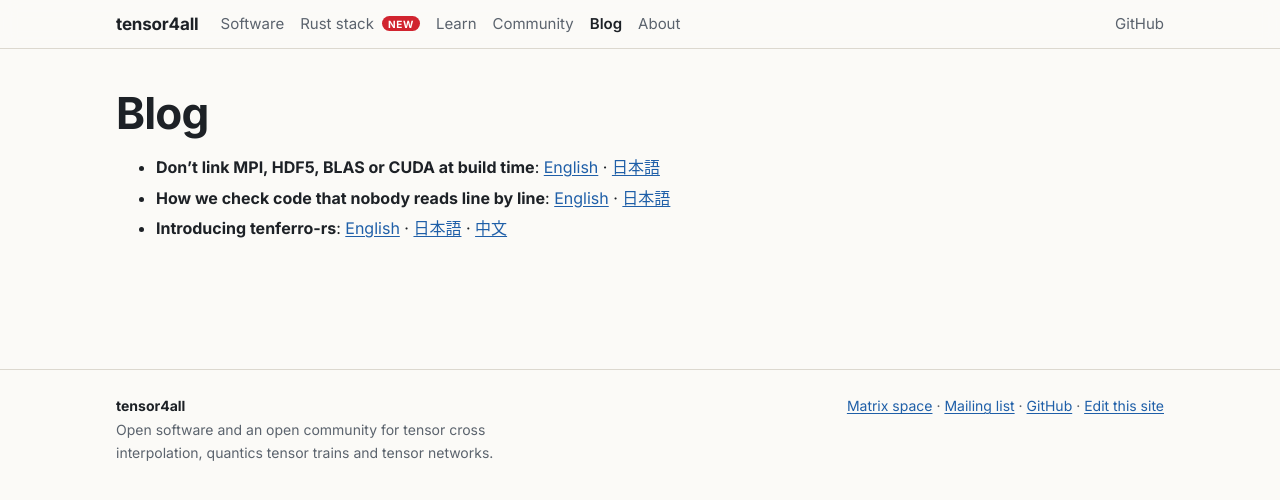
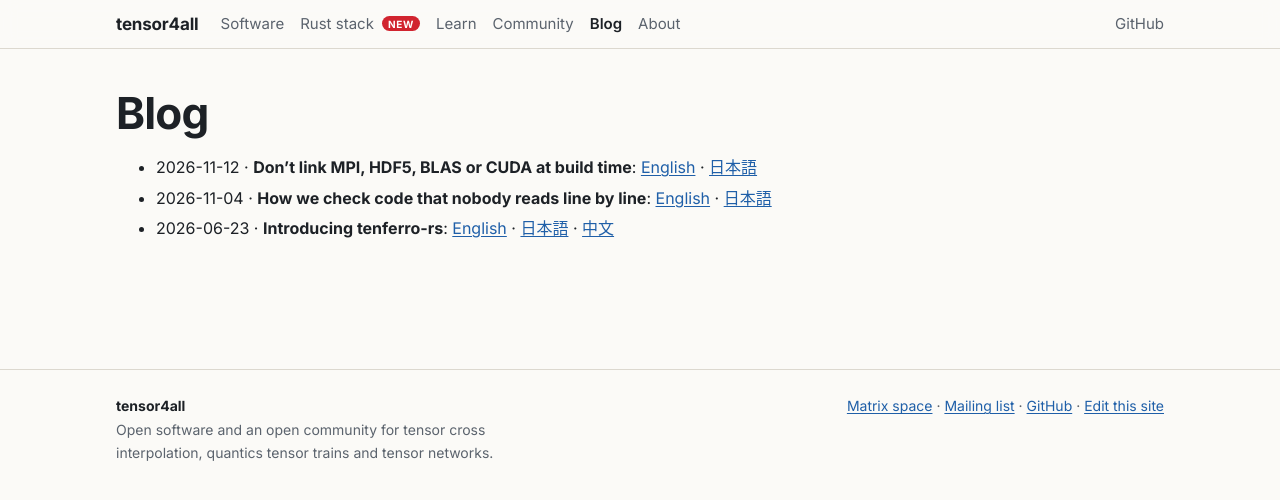
Before and after one commit to tensor4all/tensor4all.github.io, a Jekyll site: the page built from blog/index.md, in a window 1280 px wide. Shown: the top 500 px of the page. Built offline with Jekyll 4.4.1, drawn with Linux system fonts in a browser that asks for light colours; our own code applies the rules of GitHub Pages for plain Markdown files.

Commit message:
Blog index: add publication dates
Co-Authored-By: Claude Opus 5.5 <noreply@anthropic.com>

```diff
--- a/blog/index.md
+++ b/blog/index.md
@@ -3,6 +3,6 @@ title: Blog
 ---
 # Blog
 
-- **Don't link MPI, HDF5, BLAS or CUDA at build time**: [English](prefer-runtime-loading/) · [日本語](prefer-runtime-loading-ja/)
-- **How we check code that nobody reads line by line**: [English](how-we-check-agent-written-code/) · [日本語](how-we-check-agent-written-code-ja/)
-- **Introducing tenferro-rs**: [English](introducing-tenferro-rs/) · [日本語](introducing-tenferro-rs-ja/) · [中文](introducing-tenferro-rs-zh/)
+- 2026-11-12 · **Don't link MPI, HDF5, BLAS or CUDA at build time**: [English](prefer-runtime-loading/) · [日本語](prefer-runtime-loading-ja/)
+- 2026-11-04 · **How we check code that nobody reads line by line**: [English](how-we-check-agent-written-code/) · [日本語](how-we-check-agent-written-code-ja/)
+- 2026-06-23 · **Introducing tenferro-rs**: [English](introducing-tenferro-rs/) · [日本語](introducing-tenferro-rs-ja/) · [中文](introducing-tenferro-rs-zh/)
```
